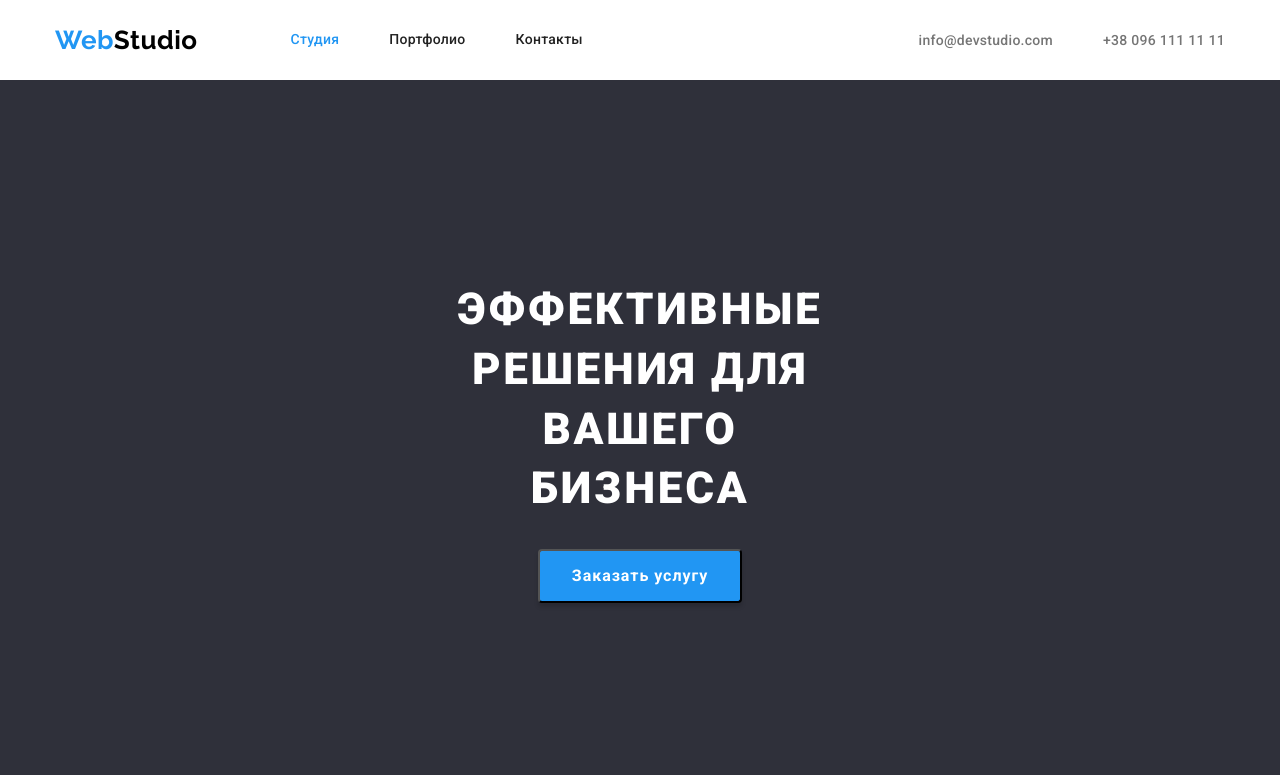
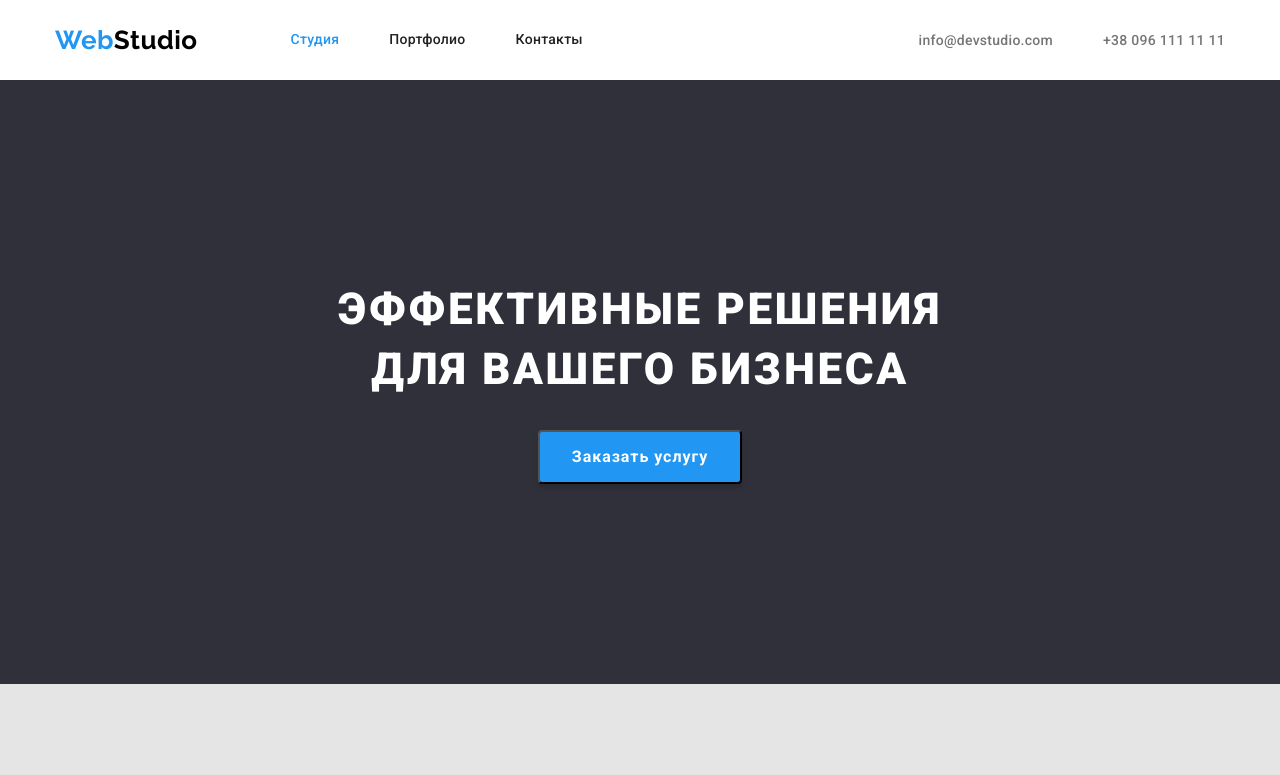
Before and after one commit to yuriikolesnikovych/goit-markup-hw-03, a plain HTML site: page index.html in a window 1280 px wide. Shown: the top 775 px of the page. Drawn offline with nearby package versions, Linux system fonts and the light colour scheme.

Commit message:
Убирает центрирование паддингами в секции Хиро

```diff
--- a/css/styles.css
+++ b/css/styles.css
@@ -149,8 +149,11 @@ body {
   text-align: center;
   padding-bottom: 200px;
   padding-top: 200px;
-  padding-right: 452px;
-  padding-left: 452px;
+}
+
+.title-txt {
+  width: 696px;
+  margin: auto;
 }
 
 .heroes .title {
--- a/index.html
+++ b/index.html
@@ -34,7 +34,9 @@
         <!--Heroes-->
 
         <section class="heroes">
+            <div class="title-txt">
         <h1 class="title">Эффективные решения для вашего бизнеса</h1>
+        </div>
         <button type="button" class="button">Заказать услугу</button>
     </section>
 <!--Advantage-->
```
